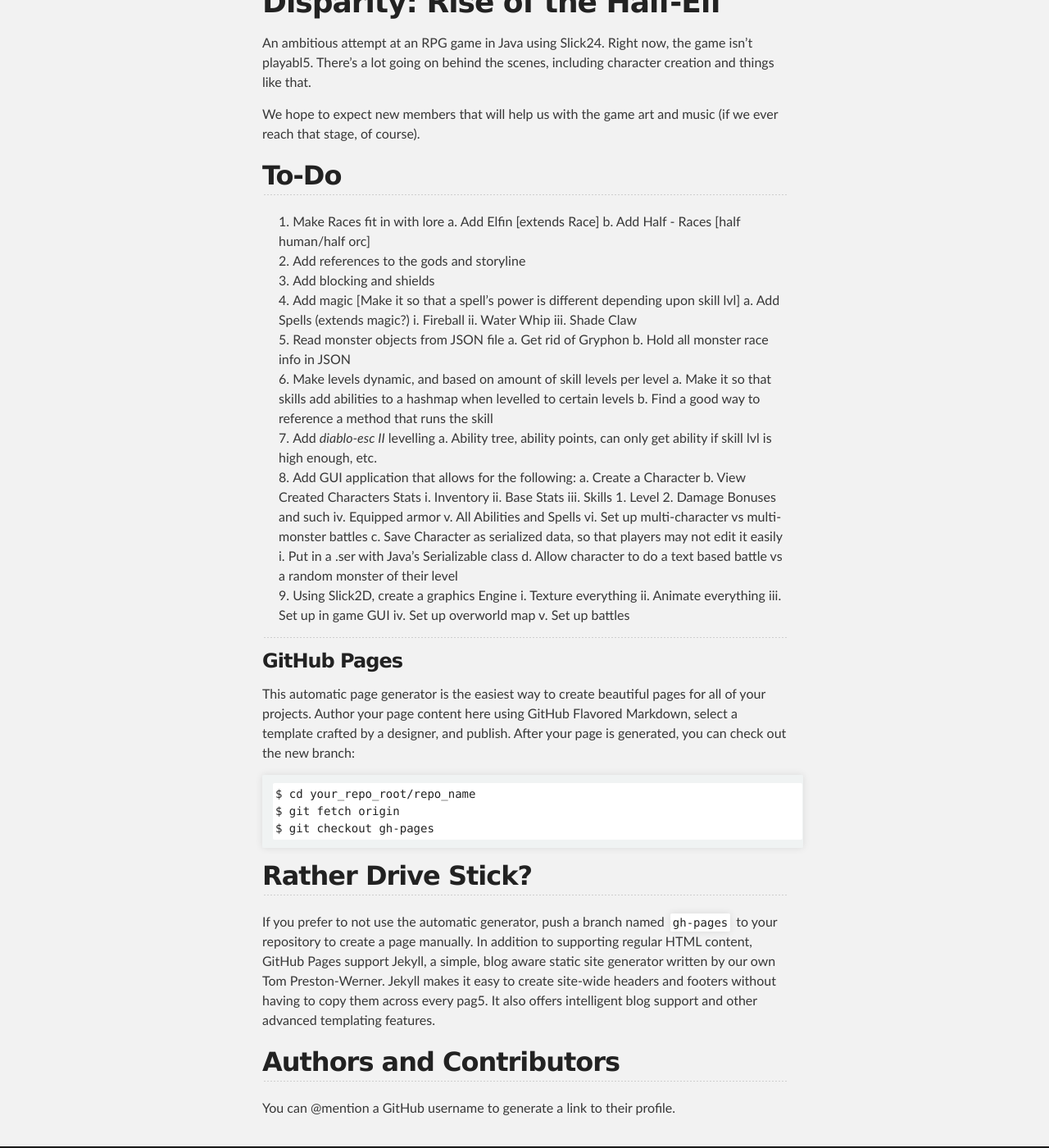
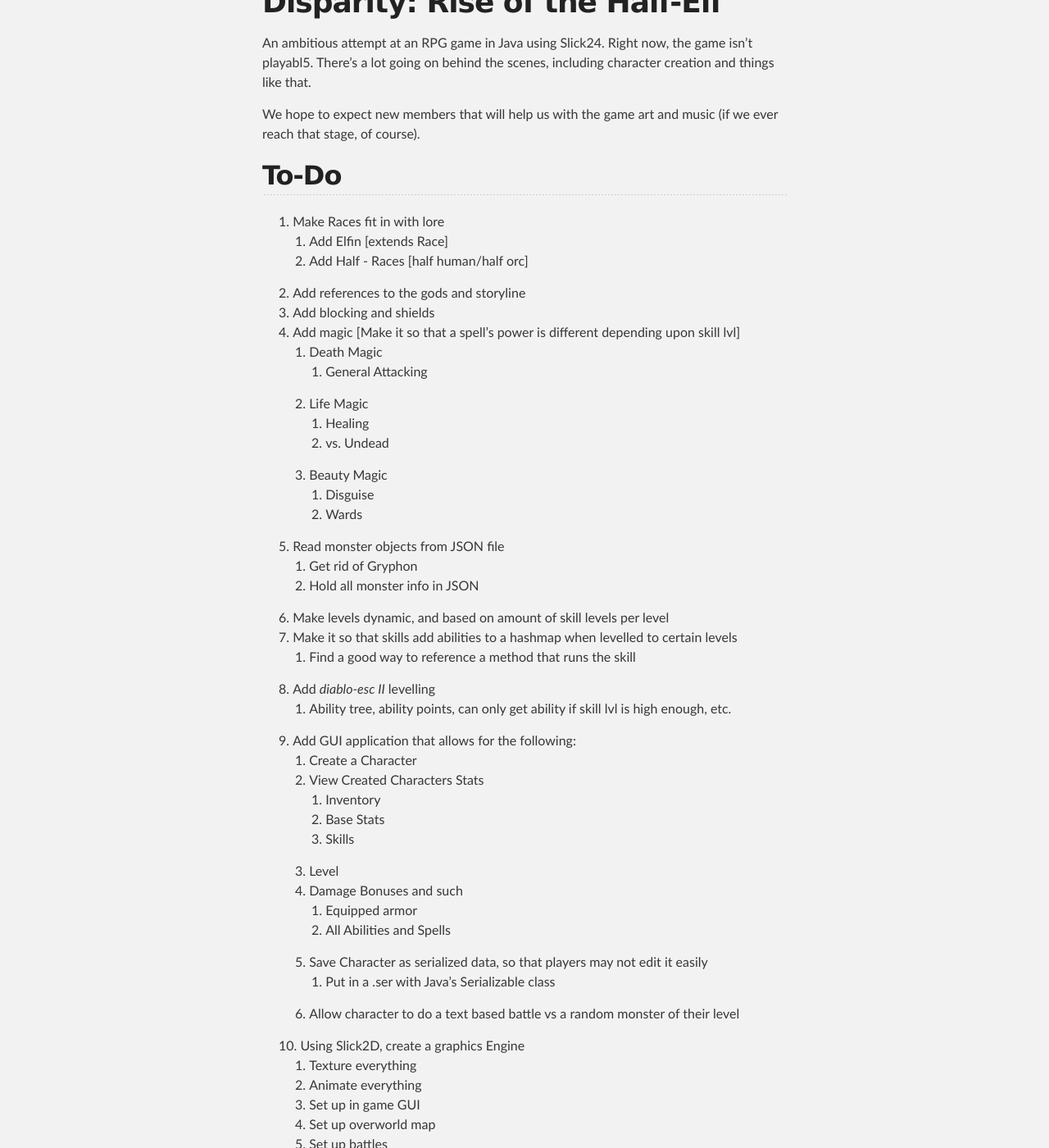
Before and after one commit to oldmud0/Disparity-RHE, a Jekyll site: the page built from index.md, in a window 1280 px wide and 1400 px high, scrolled down 383 px. Shown: the whole window at 82% size. Built offline with Jekyll 4.4.1, drawn with Linux system fonts in a browser that asks for light colours; Markdown is read by kramdown in place of the engine named in the settings; some of the changed text lies outside the part shown.

Commit message:
Update index.md

```diff
--- a/index.md
+++ b/index.md
@@ -12,43 +12,49 @@ We hope to expect new members that will help us with the game art and music (if
 
 ## To-Do
 1. Make Races fit in with lore
-	a. Add Elfin [extends Race]
-	b. Add Half - Races [half human/half orc]
+    1. Add Elfin [extends Race]
+    2. Add Half - Races [half human/half orc]
 2. Add references to the gods and storyline
 3. Add blocking and shields
 4. Add magic [Make it so that a spell’s power is different depending upon skill lvl]
-	a. Add Spells (extends magic?)
-		i. Fireball
-		ii. Water Whip
-		iii. Shade Claw
+    1. Death Magic
+        1. General Attacking
+    2. Life Magic
+        1. Healing
+        2. vs. Undead
+    3. Beauty Magic
+        1. Disguise
+        2. Wards
 5. Read monster objects from JSON file
-	a. Get rid of Gryphon
-	b. Hold all monster race info in JSON
+    1. Get rid of Gryphon
+    2. Hold all monster info in JSON
 6. Make levels dynamic, and based on amount of skill levels per level
-	a. Make it so that skills add abilities to a hashmap when levelled to certain levels
-	b. Find a good way to reference a method that runs the skill
-9. Add *diablo-esc II* levelling
-	a. Ability tree, ability points, can only get ability if skill lvl is high enough, etc.
-11. Add GUI application that allows for the following:
-	a. Create a Character
-	b. View Created Characters Stats
-		i. Inventory
-		ii. Base Stats
-		iii. Skills
-			1. Level
-			2. Damage Bonuses and such
-		iv. Equipped armor
-		v. All Abilities and Spells
-		vi. Set up multi-character vs multi-monster battles
-	c. Save Character as serialized data, so that players may not edit it easily
-		i. Put in a .ser with Java’s Serializable class
-	d. Allow character to do a text based battle vs a random monster of their level
-12. Using Slick2D, create a graphics Engine
-	i. Texture everything
-	ii. Animate everything
-	iii. Set up in game GUI
-	iv. Set up overworld map
-	v. Set up battles
+7. Make it so that skills add abilities to a hashmap when levelled to certain levels
+    1. Find a good way to reference a method that runs the skill
+8. Add *diablo-esc II* levelling
+    1. Ability tree, ability points, can only get ability if skill lvl is high enough, etc.
+9. Add GUI application that allows for the following:
+    1. Create a Character
+    2. View Created Characters Stats
+        1. Inventory
+        2. Base Stats
+        3. Skills
+	4. Level
+	5. Damage Bonuses and such
+        1. Equipped armor
+        2. All Abilities and Spells
+    3. Save Character as serialized data, so that players may not edit it easily
+        1. Put in a .ser with Java’s Serializable class
+    4. Allow character to do a text based battle vs a random monster of their level
+10. Using Slick2D, create a graphics Engine
+    1. Texture everything
+    2. Animate everything
+    3. Set up in game GUI
+    4. Set up overworld map
+    5. Set up battles
+        1. Set up multi-character vs multi-monster battles
+11. Add a storyline
+    1. WIP, always need more lore
 
 -----------------------
 <!--- Don't delete me! :( -->
```
